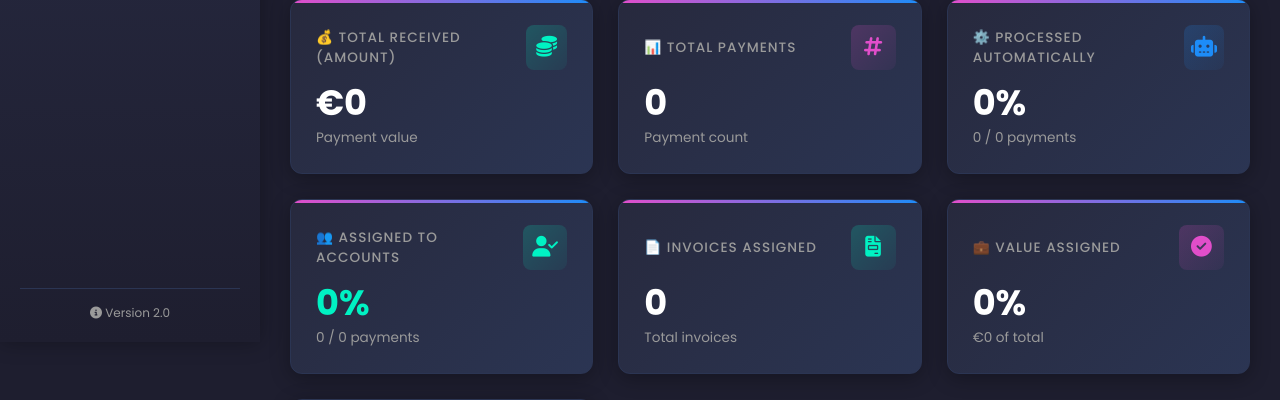
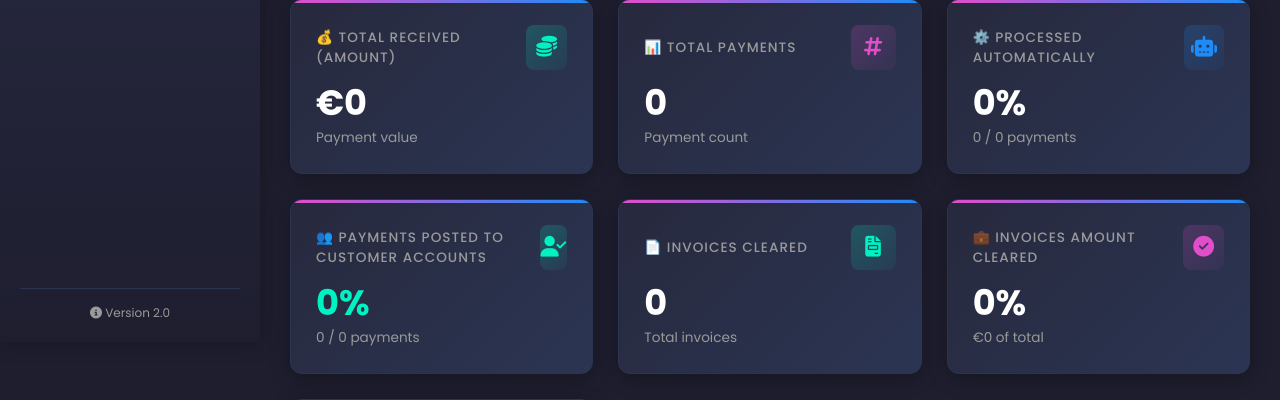
Before and after one commit to RealLudd/infra_test, a Flask app: page / in a window 1280 px wide. Shown: the part 458-858 px from the top of the page. Run offline with Flask 3, Linux system fonts and the light colour scheme; data that the repository does not hold is empty.

Commit message:
Update card labels and add thousand separators to numbers

```diff
--- a/static/js/dashboard.js
+++ b/static/js/dashboard.js
@@ -22,6 +22,11 @@ function formatCurrency(amount) {
     }).format(amount);
 }
 
+// Format number with thousand separators (e.g., 6,563)
+function formatNumber(number) {
+    return new Intl.NumberFormat('en-US').format(number);
+}
+
 // Load overview data from API
 async function loadOverview() {
     try {
@@ -38,22 +43,22 @@ async function loadOverview() {
         updateStatValue('totalReceived', formatCurrency(data.total_received));
 
         // 2. Update Total Payments (Number)
-        updateStatValue('totalPayments', data.total_payments.toString());
+        updateStatValue('totalPayments', formatNumber(data.total_payments));
 
         // 3. Update Processed Automatically
         updateStatValue('automationPercentage', `${data.automation_percentage}%`);
         document.getElementById('automationDetail').innerHTML =
-            `<span>${data.automated_count} / ${data.total_payments} payments</span>`;
+            `<span>${formatNumber(data.automated_count)} / ${formatNumber(data.total_payments)} payments</span>`;
 
-        // 4. Update Payments Assigned to Customer Account
+        // 4. Update Payments Posted to Customer Accounts
         updateStatValue('assignedAccountPercentage', `${data.assigned_percentage}%`);
         document.getElementById('assignedAccountDetail').innerHTML =
-            `<span>${data.assigned_count} / ${data.total_payments} payments</span>`;
+            `<span>${formatNumber(data.assigned_count)} / ${formatNumber(data.total_payments)} payments</span>`;
 
-        // 5. Update Number of Invoices Assigned
-        updateStatValue('totalInvoices', data.total_invoices_assigned.toString());
+        // 5. Update Number of Invoices Cleared
+        updateStatValue('totalInvoices', formatNumber(data.total_invoices_assigned));
 
-        // 6. Update Total Value Assigned (%)
+        // 6. Update Invoices Amount Cleared (%)
         updateStatValue('valueAssignedPercentage', `${data.value_assigned_percentage}%`);
         document.getElementById('valueAssignedAmount').innerHTML =
             `<span>${formatCurrency(data.total_assigned_value)} of total</span>`;
@@ -174,7 +179,7 @@ function renderAutomationChart(data) {
                         footer: function(tooltipItems) {
                             const index = tooltipItems[0].dataIndex;
                             const count = data.payment_counts[index];
-                            return `Total Payments: ${count}`;
+                            return `Total Payments: ${formatNumber(count)}`;
                         }
                     }
                 }
--- a/templates/index.html
+++ b/templates/index.html
@@ -213,10 +213,10 @@
                         </div>
                     </div>
 
-                    <!-- 4. Number of Payments Assigned to Customer Account (%) -->
+                    <!-- 4. Number of Payments Posted to Customer Accounts (%) -->
                     <div class="stat-card">
                         <div class="stat-header">
-                            <div class="stat-label">👥 Assigned to Accounts</div>
+                            <div class="stat-label">👥 Payments Posted to Customer Accounts</div>
                             <div class="stat-icon success">
                                 <i class="fas fa-user-check"></i>
                             </div>
@@ -229,10 +229,10 @@
                         </div>
                     </div>
 
-                    <!-- 5. Number of Invoices Assigned from Customer -->
+                    <!-- 5. Number of Invoices Cleared from Customer -->
                     <div class="stat-card">
                         <div class="stat-header">
-                            <div class="stat-label">📄 Invoices Assigned</div>
+                            <div class="stat-label">📄 Invoices Cleared</div>
                             <div class="stat-icon income">
                                 <i class="fas fa-file-invoice"></i>
                             </div>
@@ -245,10 +245,10 @@
                         </div>
                     </div>
 
-                    <!-- 6. Total Value Assigned (%) -->
+                    <!-- 6. Invoices Amount Cleared (%) -->
                     <div class="stat-card">
                         <div class="stat-header">
-                            <div class="stat-label">💼 Value Assigned</div>
+                            <div class="stat-label">💼 Invoices Amount Cleared</div>
                             <div class="stat-icon count">
                                 <i class="fas fa-check-circle"></i>
                             </div>
@@ -257,7 +257,7 @@
                             <div class="spinner"></div>
                         </div>
                         <div class="stat-info" id="valueAssignedAmount">
-                            <span>$-- of total</span>
+                            <span>€-- of total</span>
                         </div>
                     </div>
 
```
